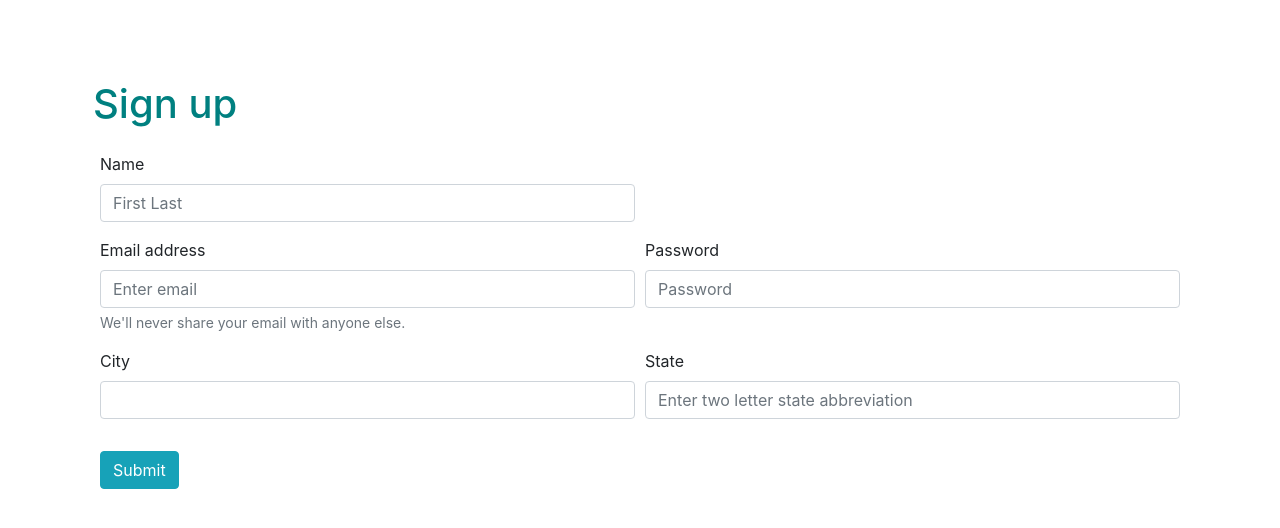
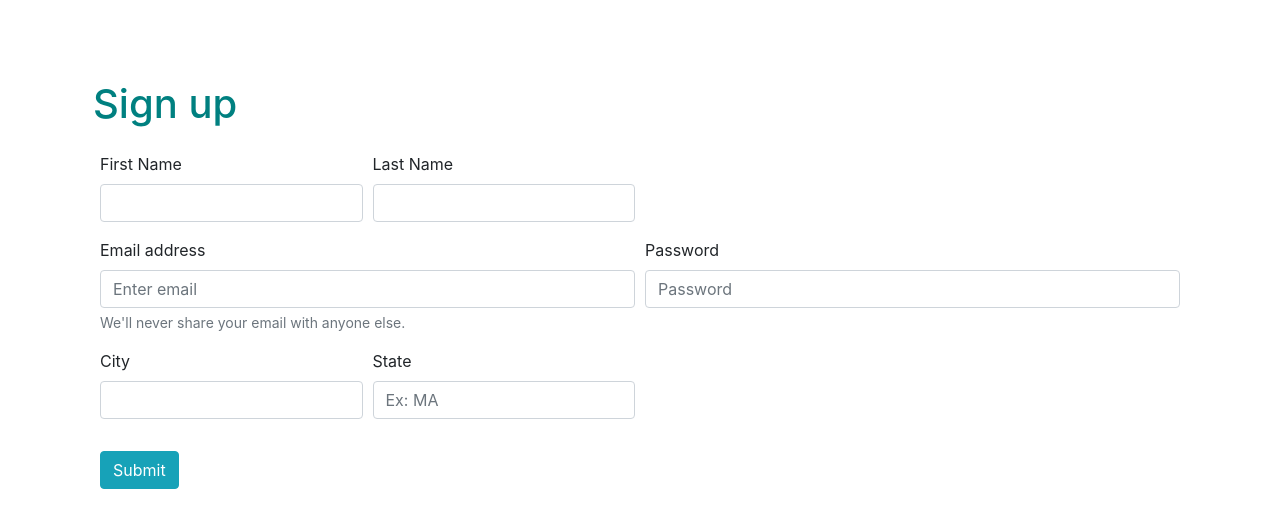
Before and after one commit to Shristi321/CleanTechHack, a React (Create React App) app in the folder cleantechhack/: page /signup in a window 1280 px wide. Shown: the top 528 px of the page. Built offline with nearby package versions, Linux system fonts and the light colour scheme.

Commit message:
data recorded

```diff
--- a/cleantechhack/src/SignUpForm.js
+++ b/cleantechhack/src/SignUpForm.js
@@ -1,4 +1,4 @@
-import React from 'react'
+import React, {useState} from 'react'
 import Form from 'react-bootstrap/Form'
 import Button from 'react-bootstrap/Button'
 import Container from 'react-bootstrap/Container'
@@ -9,17 +9,78 @@ import Col from "react-bootstrap/Col"
 // figure out how to group data
 
 const SignUpForm = () => {
-    const handleSubmit = () => {
-        //endpoint stuff
+    const [data, setData] = useState({
+        firstName: '',
+        lastName: '',
+        email: '',
+        password: '',
+        location: {
+            city: '',
+            state: '',
+        },
+    })
+
+    const onFirstName = ({target:{value}}) => {
+        const temp = data
+        temp.firstName = value
+        setData(temp)
+
+    },
+    onLastName = ({target:{value}}) => {
+        const temp = data
+        temp.lastName = value
+        setData(temp)
+
+    },
+    onEmail = ({target:{value}}) => {
+        const temp = data
+        temp.email = value
+        setData(temp)
+
+    },
+    onPassword = ({target:{value}}) => {
+        const temp = data
+        temp.password = value
+        setData(temp)
+
+    },
+    onCity = ({target:{value}}) => {
+        const temp = data
+        temp.location.city = value
+        setData(temp)
+
+    },
+    onState = ({target:{value}}) => {
+        const temp = data
+        temp.location.state = value
+        setData(temp)
+
+        console.log(temp)
+
+    },
+
+
+
+
+    handleSubmit = (e) => {
+        //endpoint stuff, send data to server
+        console.log(JSON.stringify(data))
+
     }
     return (
         <Container>
             <Form>
             <Form.Row>
-                <Col md={6}>
-                    <Form.Group controlId="formName">
-                        <Form.Label>Name</Form.Label>
-                        <Form.Control type="text" placeholder="First Last" />
+                <Col md={3}>
+                    <Form.Group controlId="formFirstName">
+                        <Form.Label>First Name</Form.Label>
+                        <Form.Control onChange={onFirstName} type="text" placeholder="" />
+                    </Form.Group>
+                </Col>
+                <Col md={3}>
+                    <Form.Group controlId="formLastName">
+                        <Form.Label>Last Name</Form.Label>
+                        <Form.Control onChange={onLastName} type="text" placeholder="" />
                     </Form.Group>
                 </Col>
             </Form.Row>
@@ -27,7 +88,7 @@ const SignUpForm = () => {
                 <Col>
                     <Form.Group controlId="formBasicEmail">
                         <Form.Label>Email address</Form.Label>
-                        <Form.Control type="email" placeholder="Enter email" />
+                        <Form.Control onChange={onEmail} type="email" placeholder="Enter email" />
                         <Form.Text className="text-muted">
                         We'll never share your email with anyone else.
                         </Form.Text>
@@ -36,27 +97,27 @@ const SignUpForm = () => {
                 <Col>
                     <Form.Group controlId="formBasicPassword">
                         <Form.Label>Password</Form.Label>
-                        <Form.Control type="password" placeholder="Password" />
+                        <Form.Control onChange={onPassword} type="password" placeholder="Password" />
                     </Form.Group>
                 </Col>
             </Form.Row>
             <Form.Row>
-                <Col>
+                <Col md={3}>
                     <Form.Group controlId="formCity">
                         <Form.Label>City</Form.Label>
-                        <Form.Control type="city" placeholder="" />
+                        <Form.Control onChange={onCity} type="city" placeholder="" />
                     </Form.Group>
 
                 </Col>
-                <Col>
+                <Col md={3}>
                     <Form.Group controlId="formState">
                         <Form.Label>State</Form.Label>
-                        <Form.Control type="state" placeholder="Enter two letter state abbreviation" />
+                        <Form.Control onChange={onState} type="state" placeholder="Ex: MA" />
                     </Form.Group>
                 </Col>
             </Form.Row>
 
-            <Button style={{margin:"2vmin 0 0 0"}}onClick={handleSubmit} variant="info" type="submit">
+            <Button style={{margin:"2vmin 0 0 0"}} onClick={handleSubmit} variant="info" type="submit">
                 Submit
             </Button>
             </Form>
```
